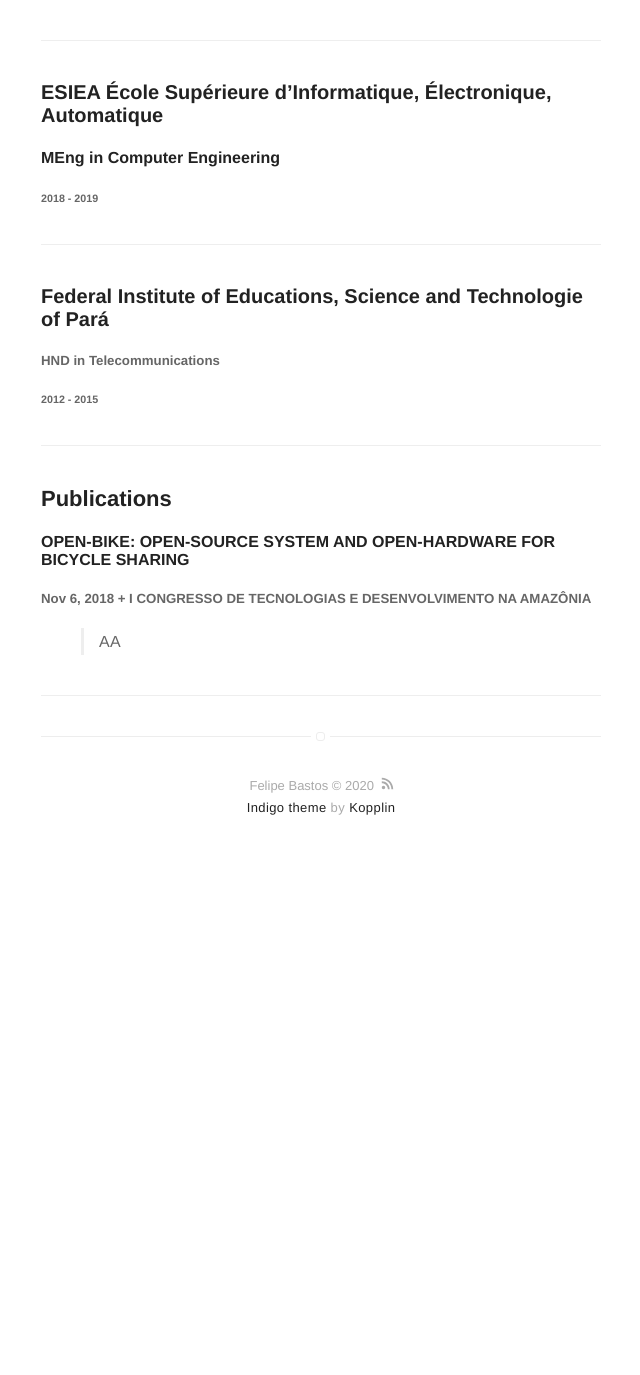
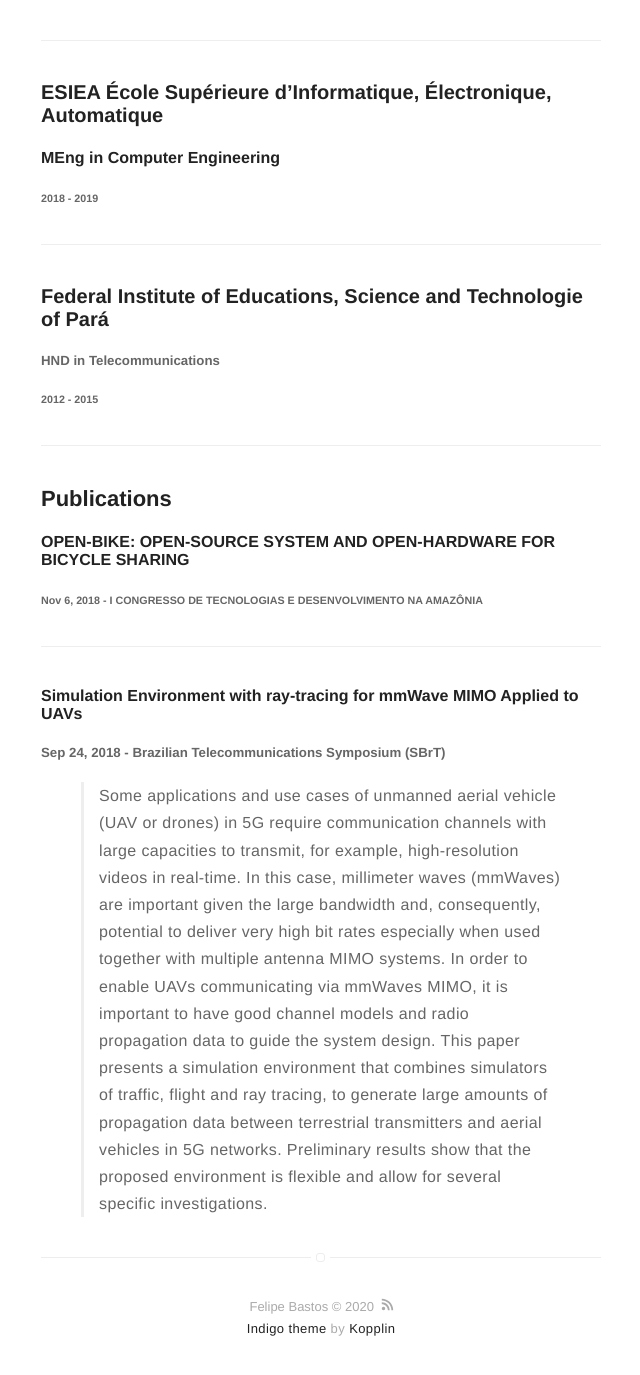
Before and after one commit to felipebastosb/felipebastosb.github.io, a Jekyll site: the page built from resume.md, in a window 1280 px wide and 1400 px high, scrolled down 2077 px. Shown: the top 1375 px of the window, without its empty margins (319-959 px from the left). Built offline with Jekyll 4.4.1, drawn with Linux system fonts in a browser that asks for light colours; before the commit the page ends 2957 px from its top, so only the background shows below that.

Commit message:
Update resume.md

```diff
--- a/resume.md
+++ b/resume.md
@@ -78,7 +78,15 @@ Here you can download my CV in [Portuguese](https://google.com/), [English](http
 ## Publications
 
 #### OPEN-BIKE: OPEN-SOURCE SYSTEM AND OPEN-HARDWARE FOR BICYCLE SHARING
-#####  Nov 6, 2018 + I CONGRESSO DE TECNOLOGIAS E DESENVOLVIMENTO NA AMAZÔNIA
-> AA
+######  Nov 6, 2018 - I CONGRESSO DE TECNOLOGIAS E DESENVOLVIMENTO NA AMAZÔNIA
 
 ---
+
+#### Simulation Environment with ray-tracing for mmWave MIMO Applied to UAVs
+##### Sep 24, 2018 - Brazilian Telecommunications Symposium (SBrT)
+
+> Some applications and use cases of unmanned aerial vehicle (UAV or drones) in 5G require communication
+channels with large capacities to transmit, for example, high-resolution videos in real-time.
+In this case, millimeter waves (mmWaves) are important given the large bandwidth and, consequently, potential to deliver very high bit rates especially when used together with multiple antenna MIMO systems. In order to enable UAVs communicating via mmWaves MIMO, it is important to have good
+channel models and radio propagation data to guide the system design. This paper presents a simulation environment that combines simulators of traffic, flight and ray tracing, to generate large amounts of propagation data between terrestrial transmitters and aerial vehicles in 5G networks. Preliminary
+results show that the proposed environment is flexible and allow for several specific investigations.
```
